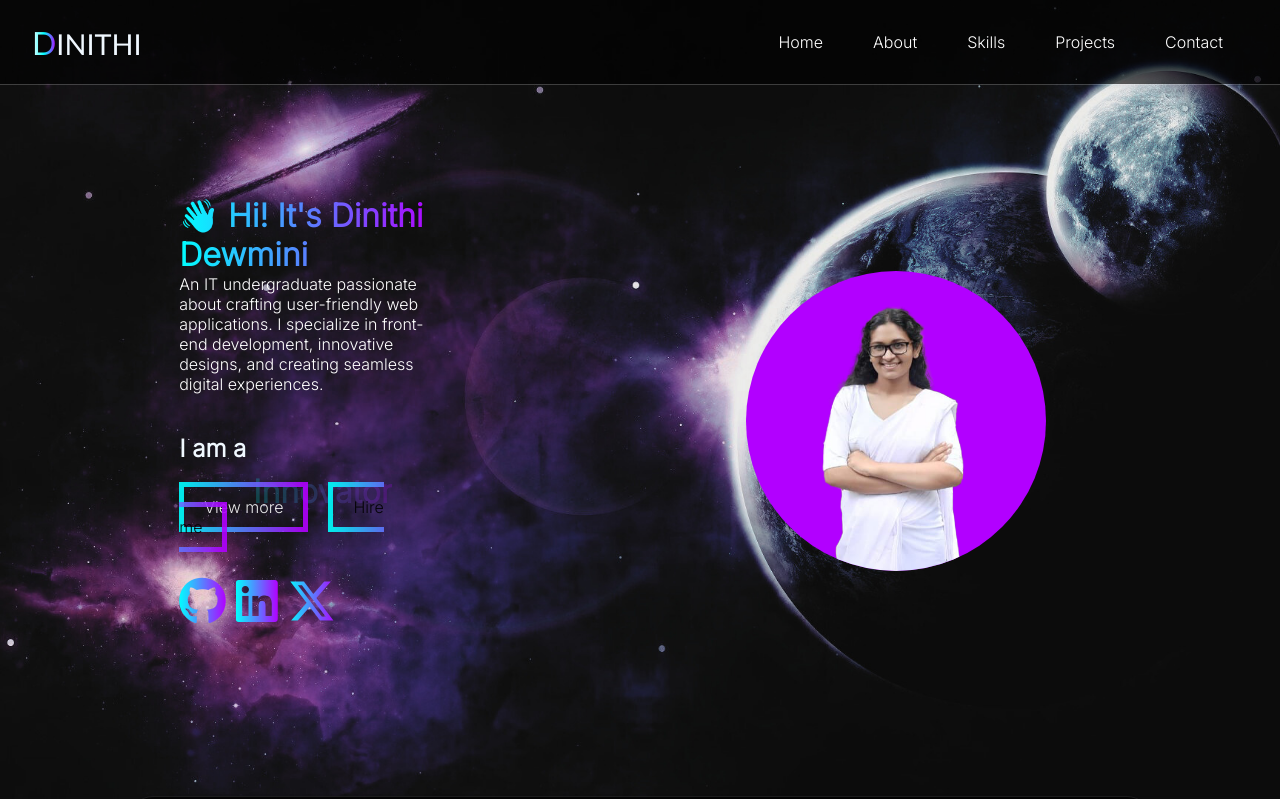
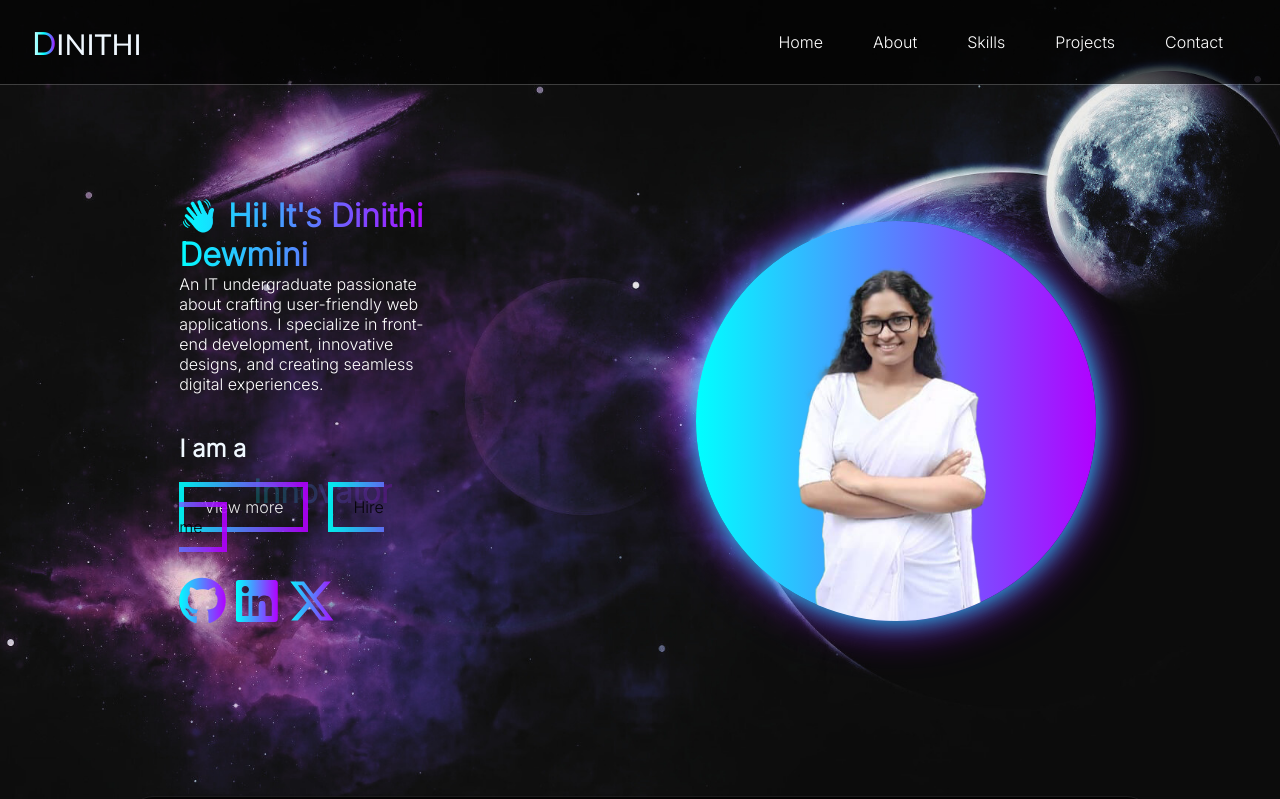
Before and after one commit to Dinithi1625403/myPortfolio, a React (Create React App) app: page / in a window 1280 px wide. Shown: the top 799 px of the page. Built offline with nearby package versions, Linux system fonts and the light colour scheme.

Commit message:
modified intro

```diff
--- a/src/components/intro.css
+++ b/src/components/intro.css
@@ -39,23 +39,6 @@ p{
 
 }
 
-
-@media screen and (min-width: 787px) {
-.intro-container{
-  display: grid;
-  grid-template-columns: 1fr 1fr;
-
-}
-.intro{
-   width:50%;
-   margin: 10%;
-
-
-}
-
-
-
-}
 
 @keyframes bottomToTop {
 0% { opacity: 0; transform: translateY(150%); }
@@ -213,12 +196,12 @@ box-shadow: 0 4px 8px rgba(0, 0, 0, 0.2), 0 0 15px 5px rgba(0, 255, 255, 0.5), 0
 .circle{
   width: 300px;
   height: 300px;
-  background-color: #B200FF;
+  background: linear-gradient(to right, #00FFFF, #B200FF);
   border-radius: 50em;
   justify-self: center;
   margin: 20px;
   overflow: hidden;
-
+  box-shadow: 0 0 20px rgba(0, 255, 255, 0.5), 0 0 30px rgba(0, 255, 255, 0.5), 0 0 40px rgba(178, 0, 255, 0.5), 0 0 50px rgba(178, 0, 255, 0.5);
 }
 .introImg{
   width: 40%;
@@ -227,3 +210,26 @@ box-shadow: 0 4px 8px rgba(0, 0, 0, 0.2), 0 0 15px 5px rgba(0, 255, 255, 0.5), 0
   margin: auto;
 
 }
+
+@media screen and (min-width: 787px) {
+  .intro-container{
+    display: grid;
+    grid-template-columns: 1fr 1fr;
+
+  }
+  .intro{
+     width:50%;
+     margin: 10%;
+
+
+  }
+  .circle{
+    width: 400px;
+    height: 400px;
+    margin: 10px;
+
+  }
+
+
+
+  }
```
